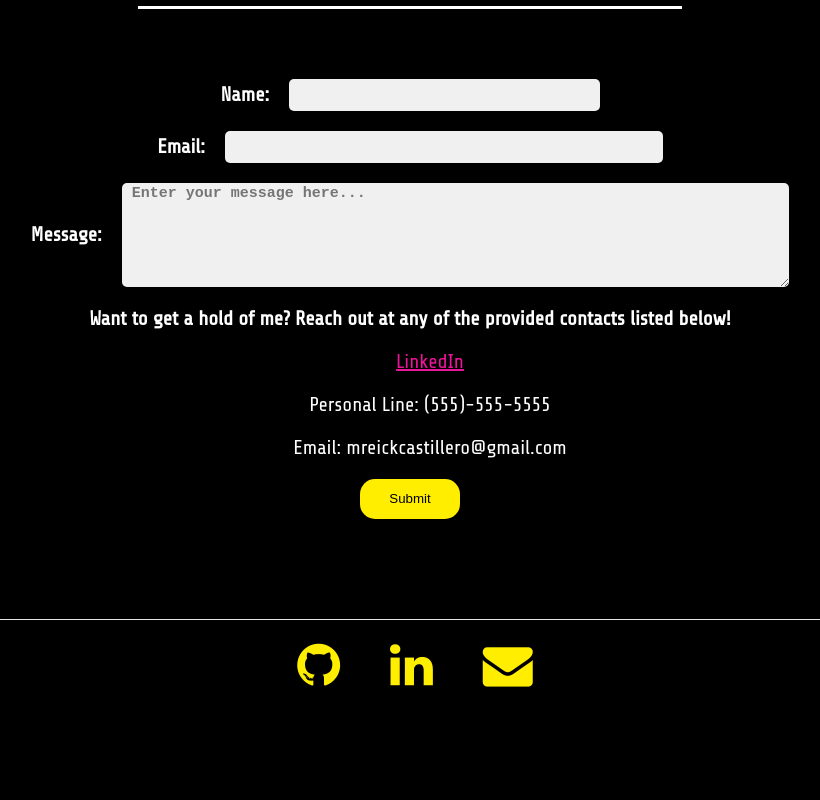
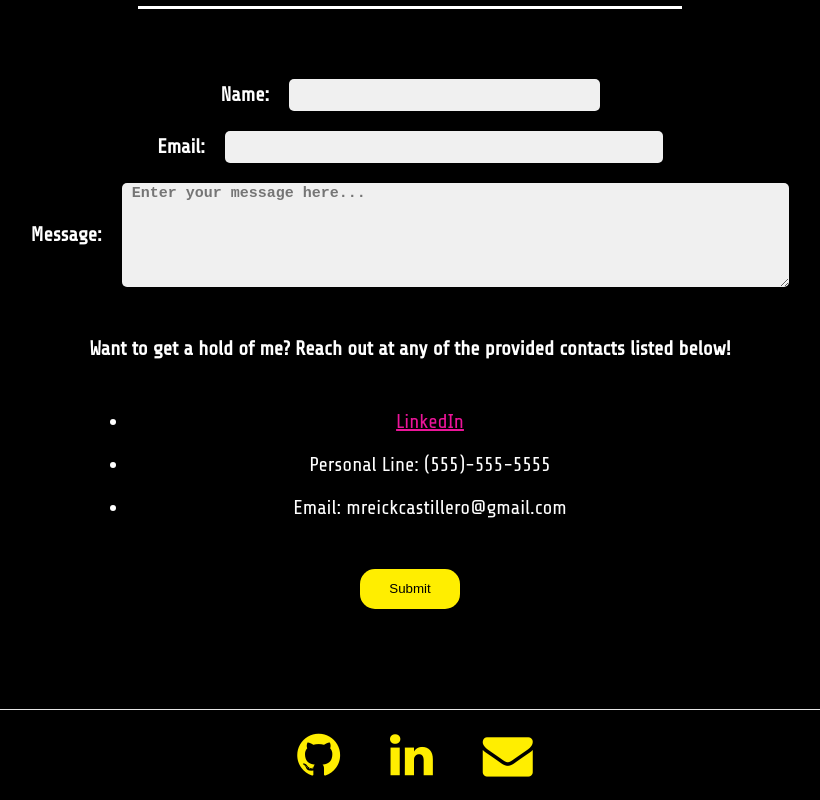
Before and after one commit to Migsrkrd/Web-Portfolio, a React (Vite) app: page /contact in a window 1280 px wide. Shown: the part 781-1581 px from the top of the page, without its empty margins (230-1050 px from the left). Before the commit the page ends 1491 px from the top, so only its background shows below. Built offline with nearby package versions, Linux system fonts and the light colour scheme.

Commit message:
last touch ups in css

```diff
--- a/src/pages/contact.jsx
+++ b/src/pages/contact.jsx
@@ -79,14 +79,15 @@ export default function ContactPage() {
         color: "white",
         fontSize: "20px",
         textAlign: "center",
-        listStyle: "none",
-        textIndent: "none",
+        marginBottom: "50px",
+        marginTop: "50px",
     },
     mymessage: {
         color: "white",
         fontSize: "20px",
         fontWeight: "bold",
-        marginTop: "20px",
+        marginTop: "50px",
+        marginBottom: "20px",
         textAlign: "center",
     },
     button: {
```
